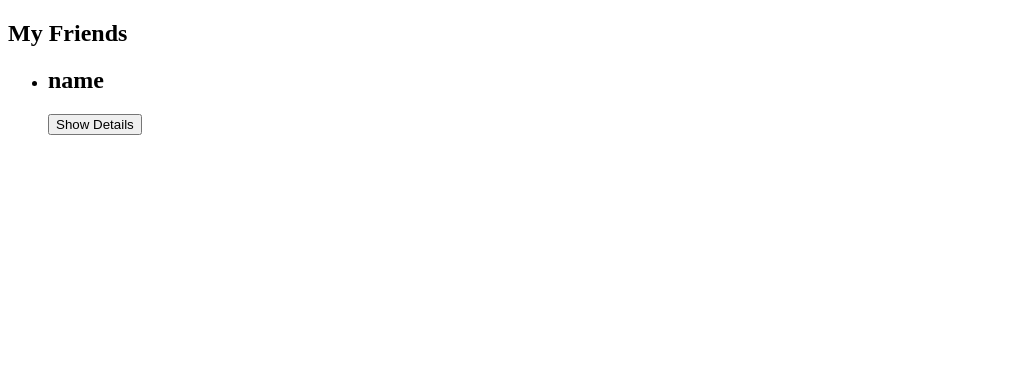
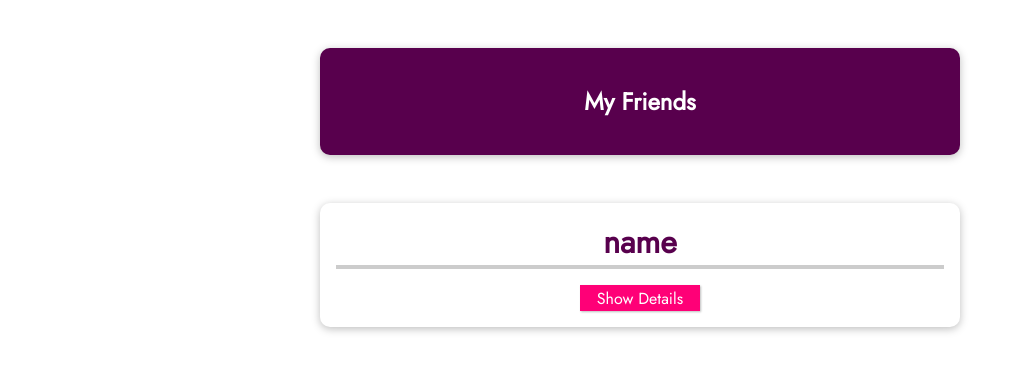
Before and after one commit to qwe8851/vue3, a Vue app in the folder vue-cli-01-a-new-vue-project/: page / in a window 1280 px wide. Shown: the top 372 px of the page, without its empty margins (0-1017 px from the left). Built offline with nearby package versions, Linux system fonts and the light colour scheme.

Commit message:
style: 스타일 추가

```diff
--- a/vue-cli-01-a-new-vue-project/src/App.vue
+++ b/vue-cli-01-a-new-vue-project/src/App.vue
@@ -1,6 +1,8 @@
 <template>
 <section>
-    <h2>My Friends</h2>
+    <header>
+        <h1>My Friends</h1>
+    </header>
     <ul>
         <friend-contact />
     </ul>
@@ -30,3 +32,70 @@
 
 };
 </script>
+
+<style>
+@import url('https://fonts.googleapis.com/css2?family=Jost&display=swap');
+* {
+    box-sizing: border-box;
+}
+
+html {
+    font-family: 'Jost', sans-serif;
+}
+
+body {
+    margin: 0;
+}
+
+header {
+    box-shadow: 0 2px 8px rgba(0, 0, 0, 0.26);
+    margin: 3rem auto;
+    border-radius: 10px;
+    padding: 1rem;
+    background-color: #58004d;
+    color: white;
+    text-align: center;
+    width: 90%;
+    max-width: 40rem;
+}
+
+#app ul {
+    margin: 0;
+    padding: 0;
+    list-style: none;
+}
+
+#app li {
+    box-shadow: 0 2px 8px rgba(0, 0, 0, 0.26);
+    margin: 1rem auto;
+    border-radius: 10px;
+    padding: 1rem;
+    text-align: center;
+    width: 90%;
+    max-width: 40rem;
+}
+
+#app h2 {
+    font-size: 2rem;
+    border-bottom: 4px solid #ccc;
+    color: #58004d;
+    margin: 0 0 1rem 0;
+}
+
+#app button {
+    font: inherit;
+    cursor: pointer;
+    border: 1px solid #ff0077;
+    background-color: #ff0077;
+    color: white;
+    padding: 0.05rem 1rem;
+    box-shadow: 1px 1px 2px rgba(0, 0, 0, 0.26);
+}
+
+#app button:hover,
+#app button:active {
+    background-color: #ec3169;
+    border-color: #ec3169;
+    box-shadow: 1px 1px 4px rgba(0, 0, 0, 0.26);
+}
+</style>
--- a/vue-cli-01-a-new-vue-project/src/components/FriendContant.vue
+++ b/vue-cli-01-a-new-vue-project/src/components/FriendContact.vue
@@ -1,7 +1,7 @@
 <template>
     <li>
         <h2>{{ friend.name }}</h2>
-        <button @click="toggleDetails">Show Details</button>
+        <button @click="toggleDetails">{{ detailsAreVisible ? 'Hide' : 'Show' }} Details</button>
         <ul v-if="detailsAreVisible">
             <li><strong>Phone:</strong> {{ friend.phone }}</li>
             <li><strong>Email:</strong> {{ friend.email }}</li>
--- a/vue-cli-01-a-new-vue-project/src/main.js
+++ b/vue-cli-01-a-new-vue-project/src/main.js
@@ -1,9 +1,9 @@
 import { createApp } from 'vue';
 
 import App from './App.vue';
-import FriendContant from './components/FriendContant.vue';
+import FriendContact from './components/FriendContact.vue';
 
 const app = createApp(App);
 
-app.component('friend-contact', FriendContant );
+app.component('friend-contact', FriendContact );
 app.mount('#app');
```
